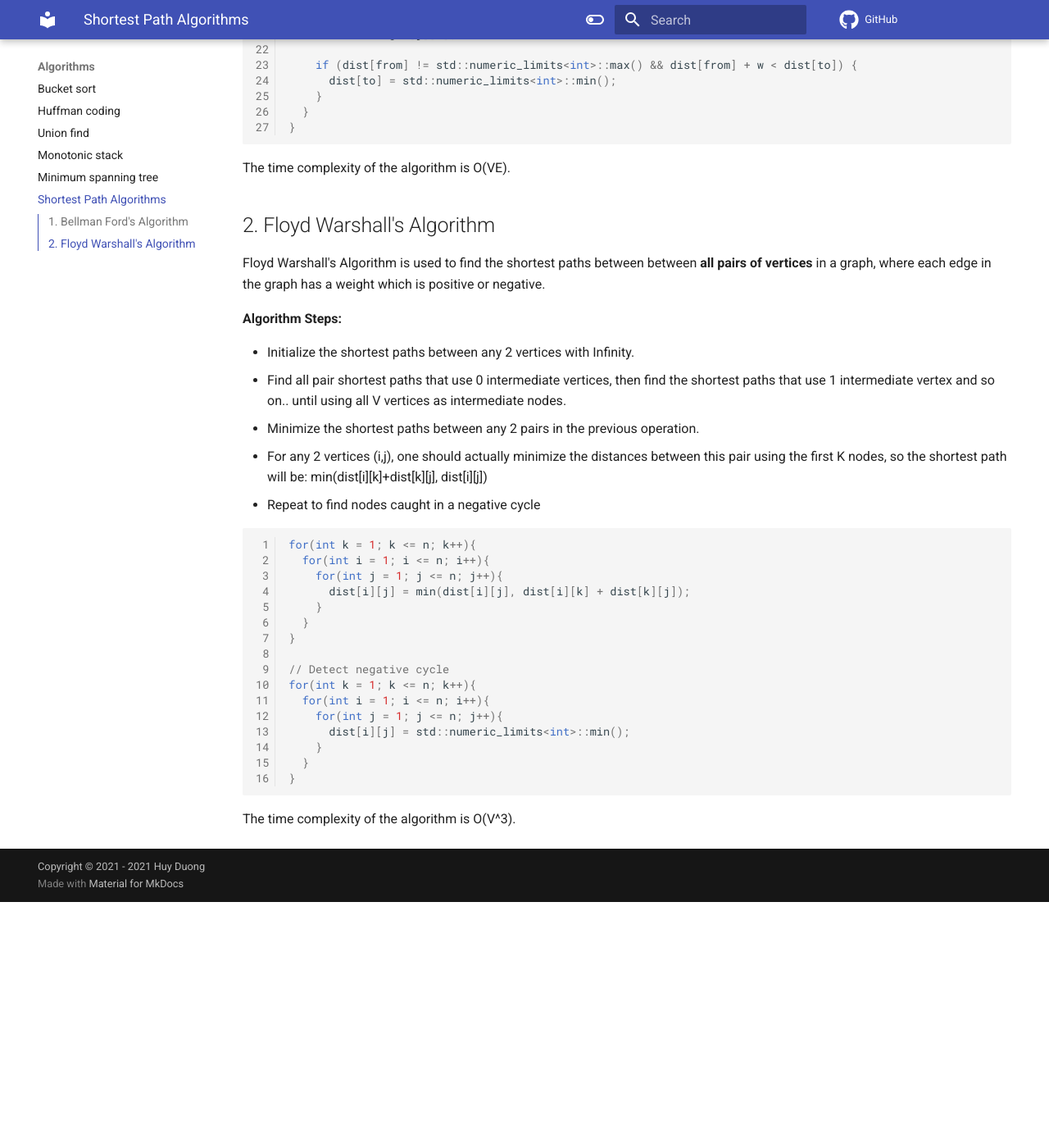
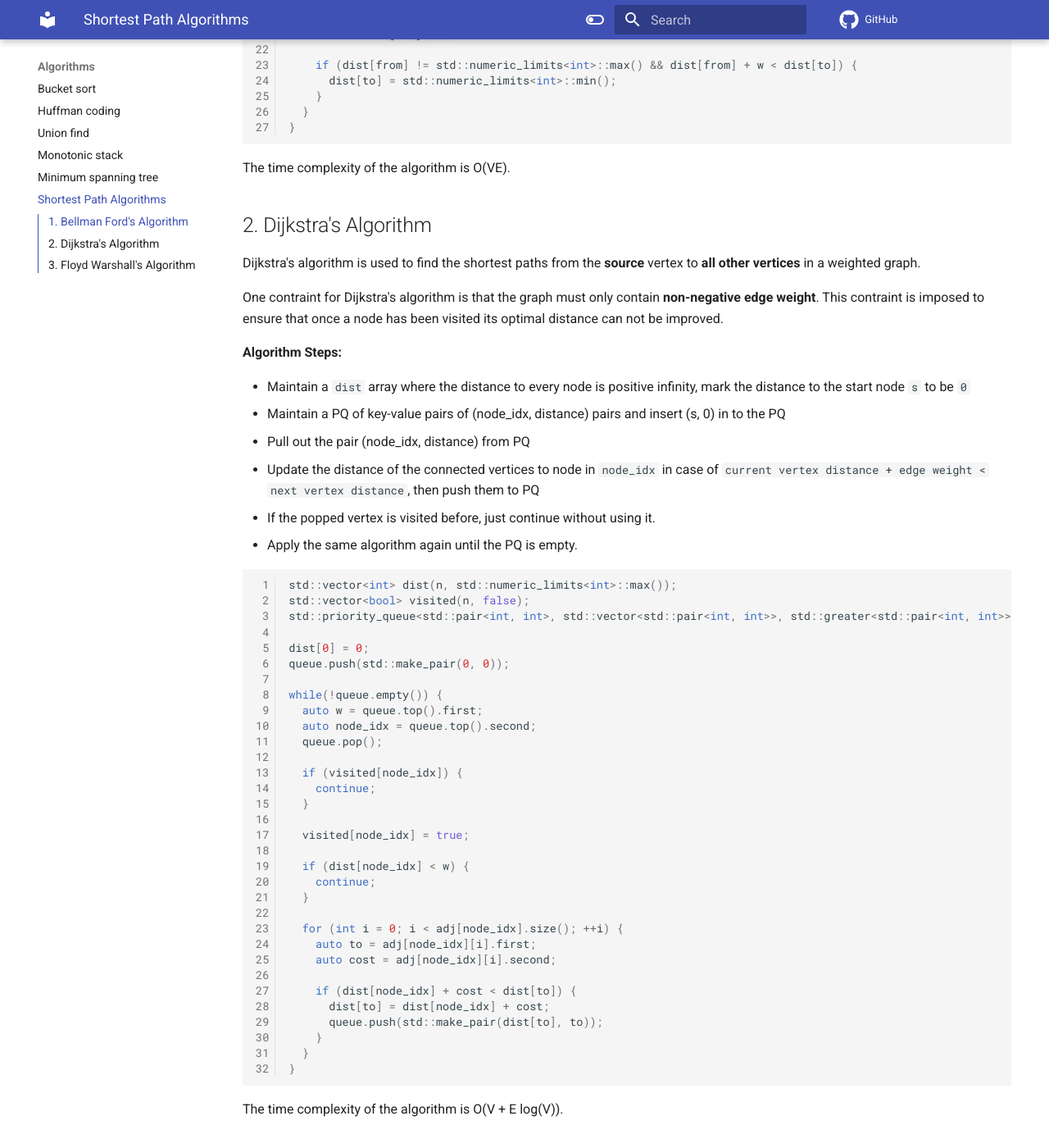
Before and after one commit to dinhhuy258/notes, an MkDocs documentation site: the page built from docs/algorithms/shortest_path_algorithms.md, in a window 1280 px wide and 1400 px high, scrolled down 988 px. Shown: the whole window at 82% size. Built offline with MkDocs 1.6.1 and Material for MkDocs 9.7.7, drawn with Linux system fonts in a browser that asks for light colours; comment, search, counter and statistics services are not loaded; before the commit the page ends 2088 px from its top, so only the background shows below that; some of the changed text lies outside the part shown.

Commit message:
Dijkstra's Algorithm

````diff
--- a/docs/algorithms/shortest_path_algorithms.md
+++ b/docs/algorithms/shortest_path_algorithms.md
@@ -46,7 +46,59 @@ for (int i = 0; i < n - 1; ++i) {
 
 The time complexity of the algorithm is O(VE).
 
-## 2. Floyd Warshall's Algorithm
+## 2. Dijkstra's Algorithm
+
+Dijkstra's algorithm is used to find the shortest paths from the **source** vertex to **all other vertices** in a weighted graph.
+
+One contraint for Dijkstra's algorithm is that the graph must only contain **non-negative edge weight**. This contraint is imposed to ensure that once a node has been visited its optimal distance can not be improved.
+
+**Algorithm Steps:**
+
+- Maintain a `dist` array where the distance to every node is positive infinity, mark the distance to the start node `s` to be `0`
+- Maintain a PQ of key-value pairs of (node_idx, distance) pairs and insert (s, 0) in to the PQ
+- Pull out the pair (node_idx, distance) from PQ
+- Update the distance of the connected vertices to node in `node_idx` in case of `current vertex distance + edge weight < next vertex distance`, then push them to PQ
+- If the popped vertex is visited before, just continue without using it.
+- Apply the same algorithm again until the PQ is empty.
+
+```cpp
+std::vector<int> dist(n, std::numeric_limits<int>::max());
+std::vector<bool> visited(n, false);
+std::priority_queue<std::pair<int, int>, std::vector<std::pair<int, int>>, std::greater<std::pair<int, int>>> queue;
+
+dist[0] = 0;
+queue.push(std::make_pair(0, 0));
+
+while(!queue.empty()) {
+  auto w = queue.top().first;
+  auto node_idx = queue.top().second;
+  queue.pop();
+
+  if (visited[node_idx]) {
+    continue;
+  }
+
+  visited[node_idx] = true;
+
+  if (dist[node_idx] < w) {
+    continue;
+  }
+
+  for (int i = 0; i < adj[node_idx].size(); ++i) {
+    auto to = adj[node_idx][i].first;
+    auto cost = adj[node_idx][i].second;
+
+    if (dist[node_idx] + cost < dist[to]) {
+      dist[to] = dist[node_idx] + cost;
+      queue.push(std::make_pair(dist[to], to));
+    }
+  }
+}
+```
+
+The time complexity of the algorithm is O(V + E log(V)).
+
+## 3. Floyd Warshall's Algorithm
 
 Floyd Warshall's Algorithm is used to find the shortest paths between between **all pairs of vertices** in a graph, where each edge in the graph has a weight which is positive or negative.
 
````
